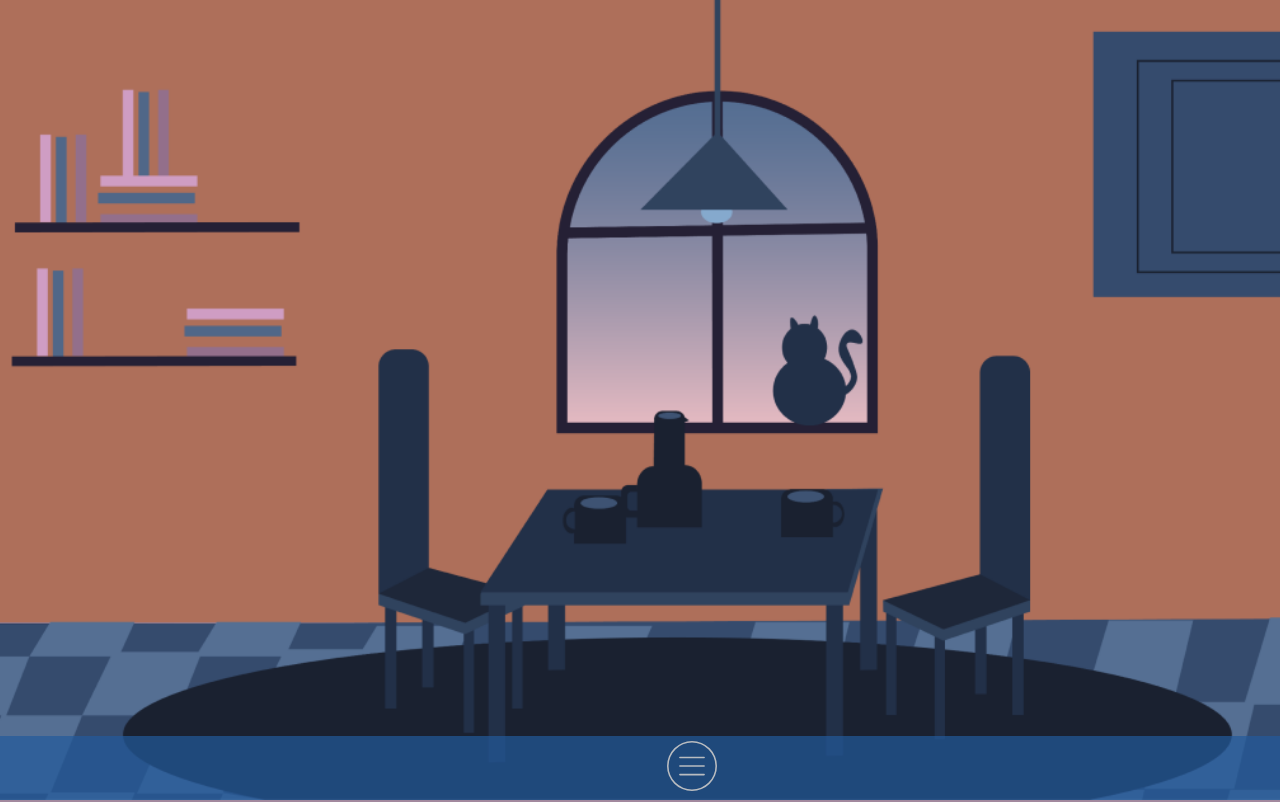
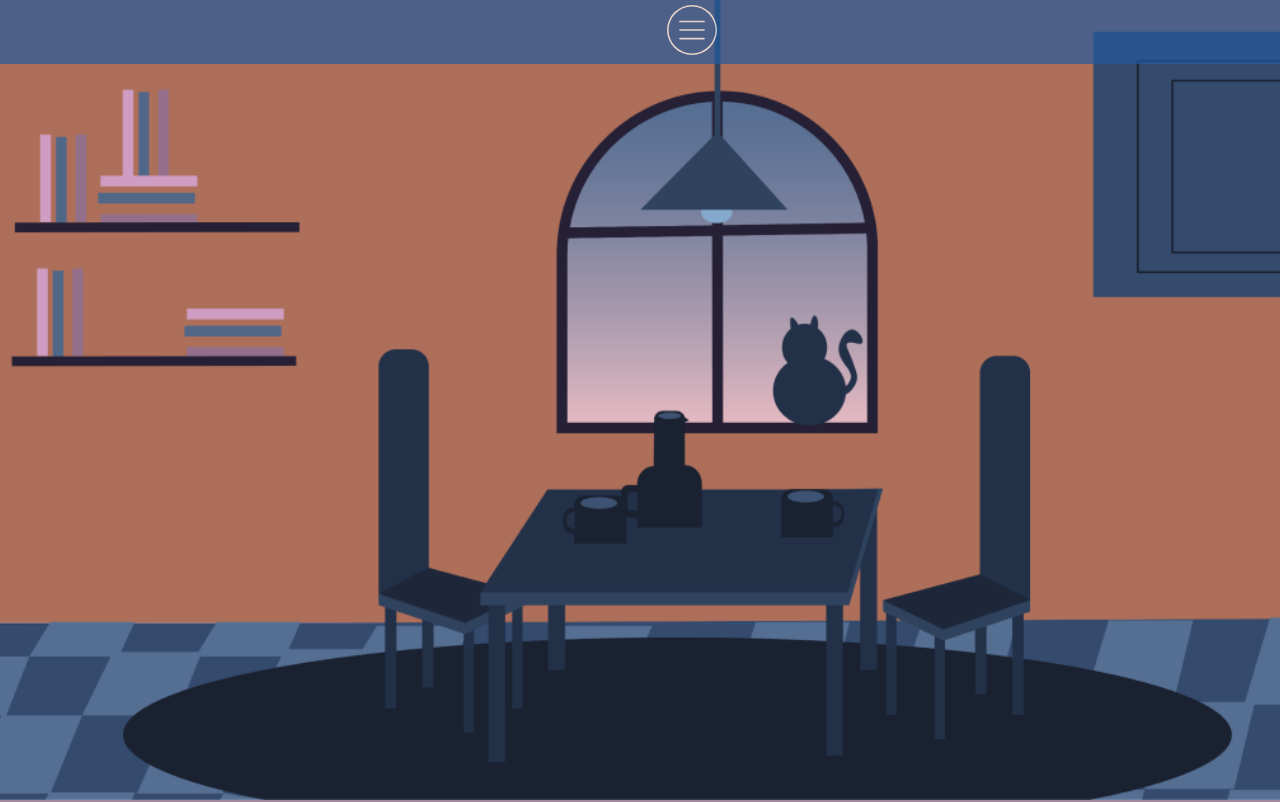
Before and after one commit to LinnJosefsson/DiHow, a website built with Parcel: page index.html in a window 1280 px wide. Shown: the top 802 px of the page. Built offline with nearby package versions, Linux system fonts and the light colour scheme.

Commit message:
header i toppen

```diff
--- a/styles/header.css
+++ b/styles/header.css
@@ -67,9 +67,9 @@ header label {
 }
 
 @media screen and (min-width: 800px) {
-  .header {
+  header {
     position: fixed;
-    top: 80vh;
+    top: 0;
     /* right: 24px; */
     margin: 0;
   }
```
